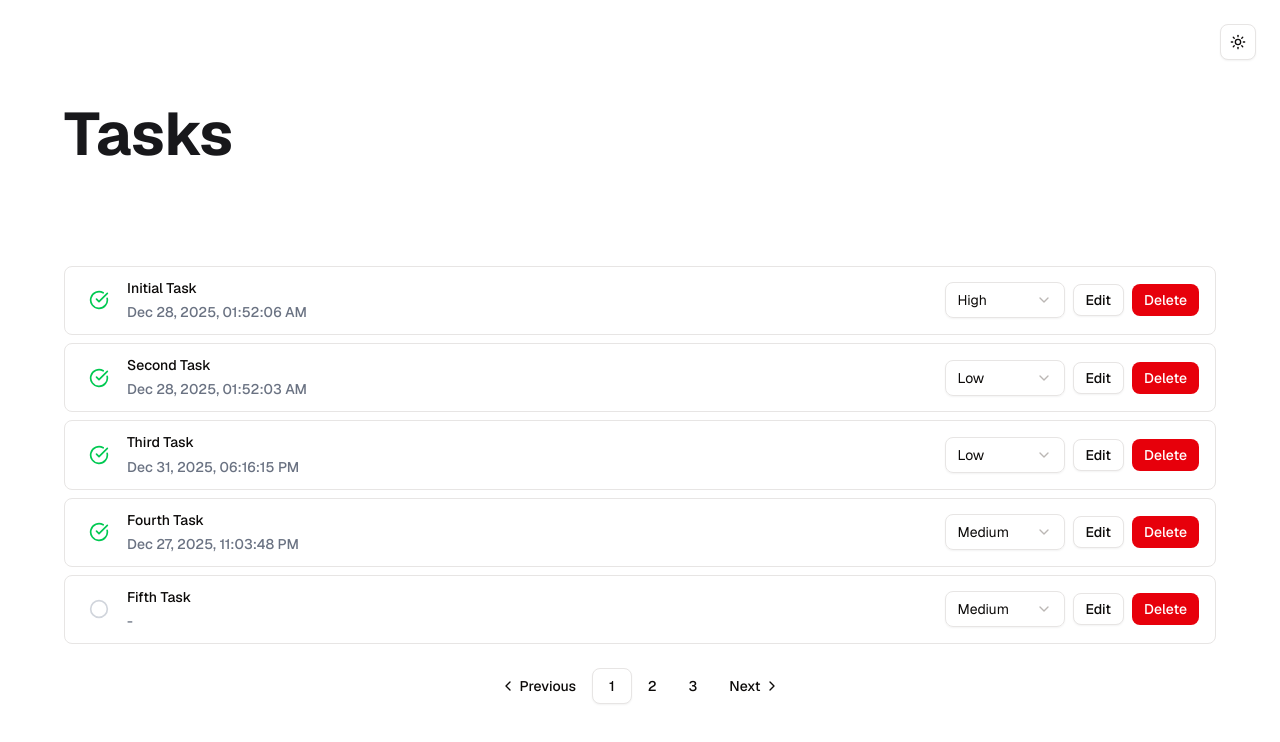
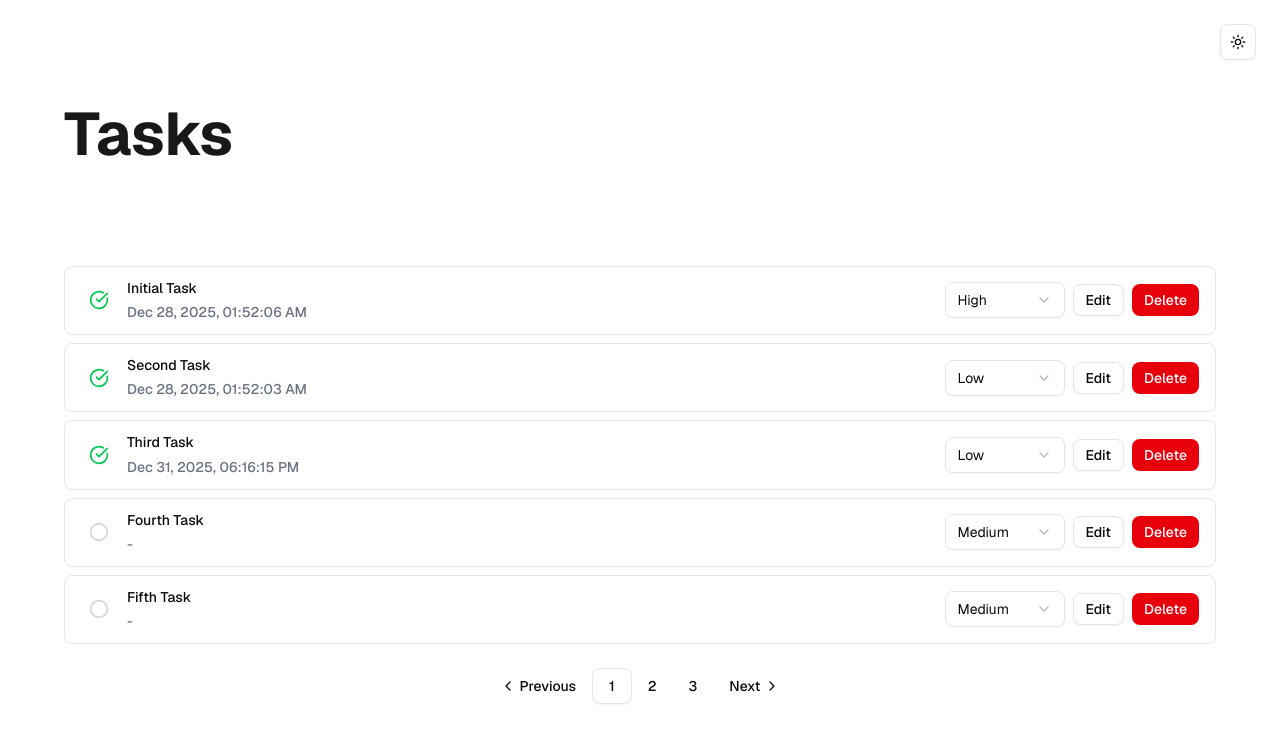
Before and after one commit to ponochovny/tasks-manager-nextjs, a Next.js app: page / in a window 1280 px wide. Shown: the top 742 px of the page. Built offline with nearby package versions, Linux system fonts and the light colour scheme; data requests are answered from the project's data file.

Commit message:
refactor: toggleCompletion size prop, refetchTasks
ToggleCompletion component with size prop, refetchTasks method in useTasks hook

```diff
--- a/app/page.tsx
+++ b/app/page.tsx
@@ -1,12 +1,17 @@
 'use client'
 
+import { useEffect } from 'react'
 import H1 from '@/shared/ui/h1'
 import { useTasks } from './providers/tasks-provider'
 import UiPagination from '@/shared/ui/ui-pagination'
 import TasksList from '@/widgets/tasks-list'
 
 export default function Home() {
-	const { pagination, isPending } = useTasks()
+	const { pagination, isPending, refetchTasks } = useTasks()
+
+	useEffect(() => {
+		refetchTasks()
+	}, [refetchTasks])
 
 	return (
 		<>
--- a/app/providers/tasks-provider.tsx
+++ b/app/providers/tasks-provider.tsx
@@ -30,7 +30,7 @@ export interface ITask {
 export interface ITasksContext {
 	tasks: ITask[] | null
 	setTasks: (tasks: ITask[]) => void
-	fetchTasks: () => Promise<void>
+	refetchTasks: () => void
 	page?: number | null
 	pagination: {
 		total: number
@@ -44,7 +44,7 @@ export interface ITasksContext {
 export const TasksContext = createContext<ITasksContext>({
 	tasks: null,
 	setTasks: () => {},
-	fetchTasks: async () => {},
+	refetchTasks: () => {},
 	page: null,
 	pagination: { total: 0, limit: 0, page: 0, pages: 0 },
 	isPending: true,
@@ -77,7 +77,7 @@ export const TasksProvider = ({ children }: { children: React.ReactNode }) => {
 		} catch {}
 	}, [setPage, setPagination, setTasks, currentPage])
 
-	useEffect(() => {
+	const refetchTasks = useCallback(() => {
 		startTransition(async () => {
 			await fetchTasks()
 		})
@@ -85,7 +85,7 @@ export const TasksProvider = ({ children }: { children: React.ReactNode }) => {
 
 	return (
 		<TasksContext
-			value={{ tasks, setTasks, page, pagination, isPending, fetchTasks }}
+			value={{ tasks, setTasks, page, pagination, isPending, refetchTasks }}
 		>
 			{children}
 		</TasksContext>
--- a/app/tasks/[id]/page.tsx
+++ b/app/tasks/[id]/page.tsx
@@ -3,7 +3,7 @@
 import { getTaskById } from '@/app/api/tasks.api'
 import { ITask } from '@/app/providers/tasks-provider'
 import { TaskInfo } from '@/entities/task'
-import { DeleteTaskButton } from '@/features/task'
+import { DeleteTaskButton, ToggleTaskCompleteButton } from '@/features/task'
 import { useParams } from 'next/navigation'
 import { useCallback, useEffect, useState, useTransition } from 'react'
 
@@ -22,24 +22,38 @@ const TaskPage = () => {
 		} catch {}
 	}, [id])
 
-	useEffect(() => {
+	const refetchTask = useCallback(() => {
 		startTransition(async () => {
 			await getTask().then((data) => setTask(data))
 		})
 	}, [getTask])
 
+	useEffect(() => {
+		refetchTask()
+	}, [refetchTask])
+
 	if (task === null && !isPending) return null
 
 	return (
 		<div className='space-y-6'>
-			{isPending ? (
+			{isPending && !task ? (
 				<p>Loading...</p>
 			) : !task ? (
 				<p className='text-gray-500'>Task not found</p>
 			) : null}
+
 			{task && (
 				<div className='space-y-2'>
-					<TaskInfo task={task as ITask} />
+					<TaskInfo
+						task={task as ITask}
+						toggleTaskCompletionSlot={
+							<ToggleTaskCompleteButton
+								task={task}
+								updatedTaskHandler={refetchTask}
+								size='md'
+							/>
+						}
+					/>
 					<DeleteTaskButton taskId={(task as ITask).id} isRefetch={false} />
 				</div>
 			)}
--- a/db.json
+++ b/db.json
@@ -32,9 +32,9 @@
       "title": "Fourth Task",
       "priority": "medium",
       "description": "This is the fourth task",
-      "completed": true,
+      "completed": false,
       "date_created": "2025-12-27T23:03:48.905Z",
-      "date_completed": "2025-12-27T23:03:48.905Z"
+      "date_completed": null
     },
     {
       "id": 5,
--- a/entities/task/ui/taskInfo.tsx
+++ b/entities/task/ui/taskInfo.tsx
@@ -1,26 +1,20 @@
 import { ITask } from '@/app/providers/tasks-provider'
 import H1 from '@/shared/ui/h1'
 import HumanDate from '@/shared/ui/human-date'
-import { CheckCircleIcon, CircleIcon } from 'lucide-react'
 
-const TaskInfo = ({ task }: { task: ITask }) => {
-	const {
-		completed,
-		title,
-		description,
-		priority,
-		date_created,
-		date_completed,
-	} = task
+const TaskInfo = ({
+	task,
+	toggleTaskCompletionSlot,
+}: {
+	task: ITask
+	toggleTaskCompletionSlot: React.ReactNode
+}) => {
+	const { title, description, priority, date_created, date_completed } = task
 
 	return (
 		<>
 			<H1>
-				{completed ? (
-					<CheckCircleIcon className='size-8 text-green-500' />
-				) : (
-					<CircleIcon className='size-8 text-gray-300' />
-				)}
+				{toggleTaskCompletionSlot}
 				{title}
 			</H1>
 			<div>
--- a/features/task/ui/toggleTaskCompleteButton.tsx
+++ b/features/task/ui/toggleTaskCompleteButton.tsx
@@ -2,27 +2,29 @@
 
 import { taskCompletedToggle } from '@/app/api/tasks.api'
 import { ITask, useTasks } from '@/app/providers/tasks-provider'
+import { cn } from '@/shared/lib/utils'
 import { Button } from '@/shared/ui/button'
 import { CheckCircleIcon, CircleIcon } from 'lucide-react'
 
-const ToggleTaskCompleteButton = ({ task }: { task: ITask }) => {
-	const { tasks, setTasks } = useTasks()
+const ToggleTaskCompleteButton = ({
+	task,
+	size = 'sm',
+	updatedTaskHandler,
+}: {
+	task: ITask
+	size?: string
+	updatedTaskHandler: (updatedTask: ITask) => void
+}) => {
+	const { tasks } = useTasks()
 
 	const handleToggleTaskCompleted = async (id: number, completed: boolean) => {
-		const updatedTask = await taskCompletedToggle(id, completed)
-		setTasks(
-			tasks.map((task) =>
-				task.id === id
-					? {
-							...task,
-							completed: updatedTask.completed,
-							date_completed: updatedTask.completed
-								? updatedTask.date_completed
-								: null,
-					  }
-					: task
-			)
-		)
+		if (!tasks) return
+
+		try {
+			const updatedTask = await taskCompletedToggle(id, completed)
+
+			updatedTaskHandler(updatedTask)
+		} catch {}
 	}
 
 	return (
@@ -32,9 +34,13 @@ const ToggleTaskCompleteButton = ({ task }: { task: ITask }) => {
 			onClick={() => handleToggleTaskCompleted(task.id, task.completed)}
 		>
 			{task.completed ? (
-				<CheckCircleIcon className='size-5 text-green-500' />
+				<CheckCircleIcon
+					className={cn('text-green-500', size === 'sm' ? 'size-5' : 'size-8')}
+				/>
 			) : (
-				<CircleIcon className='size-5 text-gray-300' />
+				<CircleIcon
+					className={cn('text-gray-300', size === 'sm' ? 'size-5' : 'size-8')}
+				/>
 			)}
 		</Button>
 	)
--- a/widgets/tasks-list.tsx
+++ b/widgets/tasks-list.tsx
@@ -6,7 +6,7 @@ import {
 	ItemMedia,
 	ItemTitle,
 } from '@/shared/ui/item'
-import { useTasks } from '@/app/providers/tasks-provider'
+import { ITask, useTasks } from '@/app/providers/tasks-provider'
 import HumanDate from '@/shared/ui/human-date'
 import {
 	DeleteTaskButton,
@@ -16,7 +16,24 @@ import {
 } from '@/features/task'
 
 const TasksList = () => {
-	const { tasks } = useTasks()
+	const { tasks, setTasks } = useTasks()
+
+	const updatedTaskHandler = (updatedTask: ITask) => {
+		if (!tasks) return
+		setTasks(
+			tasks.map((task) =>
+				task.id === updatedTask.id
+					? {
+							...task,
+							completed: updatedTask.completed,
+							date_completed: updatedTask.completed
+								? updatedTask.date_completed
+								: null,
+					  }
+					: task
+			)
+		)
+	}
 
 	if (!tasks) return null
 
@@ -30,7 +47,10 @@ const TasksList = () => {
 				<Item variant='outline' size='sm' asChild key={task.id}>
 					<div className='flex items-center justify-between w-full'>
 						<ItemMedia>
-							<ToggleTaskCompleteButton task={task} />
+							<ToggleTaskCompleteButton
+								task={task}
+								updatedTaskHandler={updatedTaskHandler}
+							/>
 						</ItemMedia>
 						<ItemContent className='items-start'>
 							<Link href={`/tasks/${task.id}`} className='inline-block'>
```
